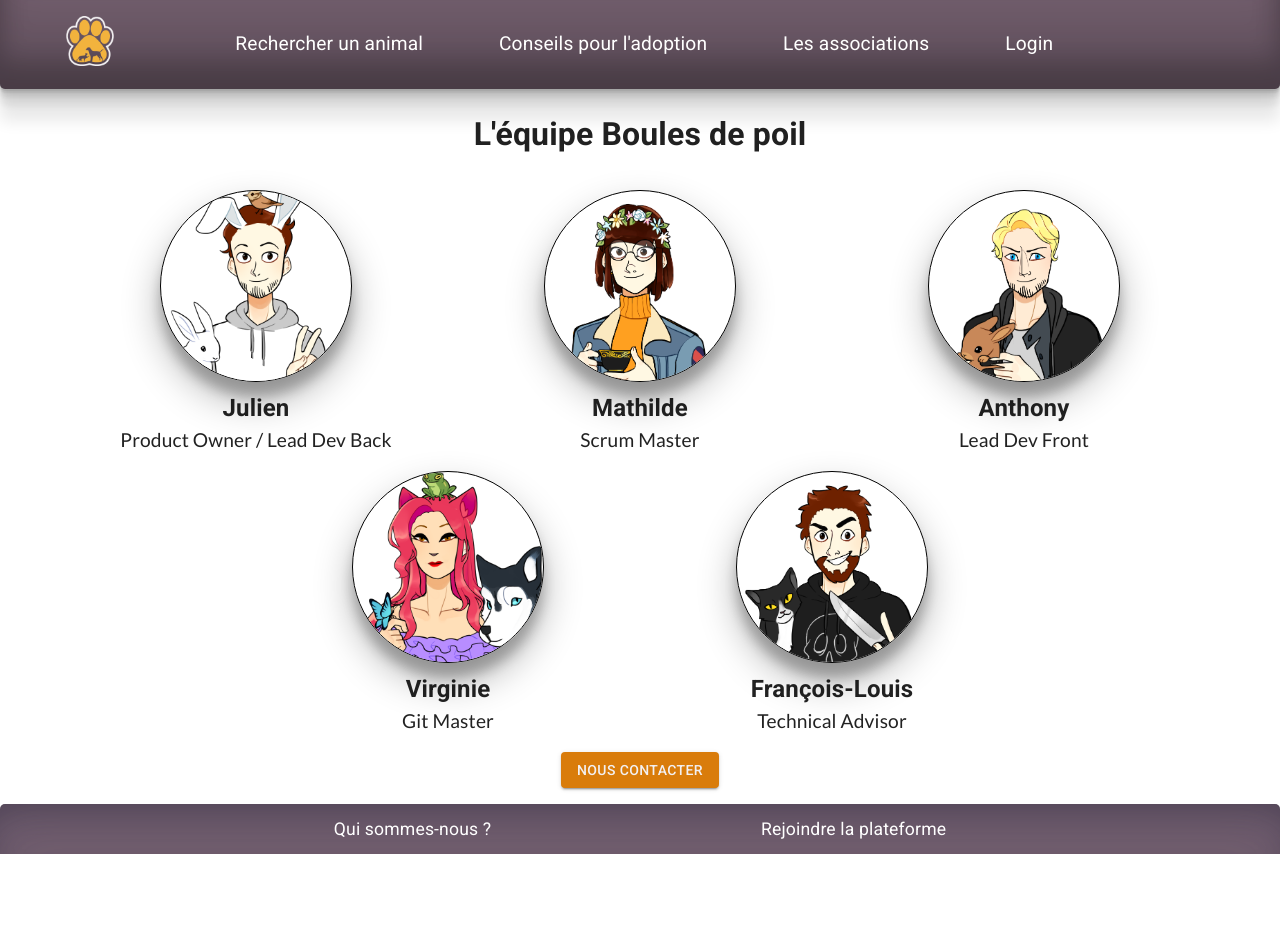
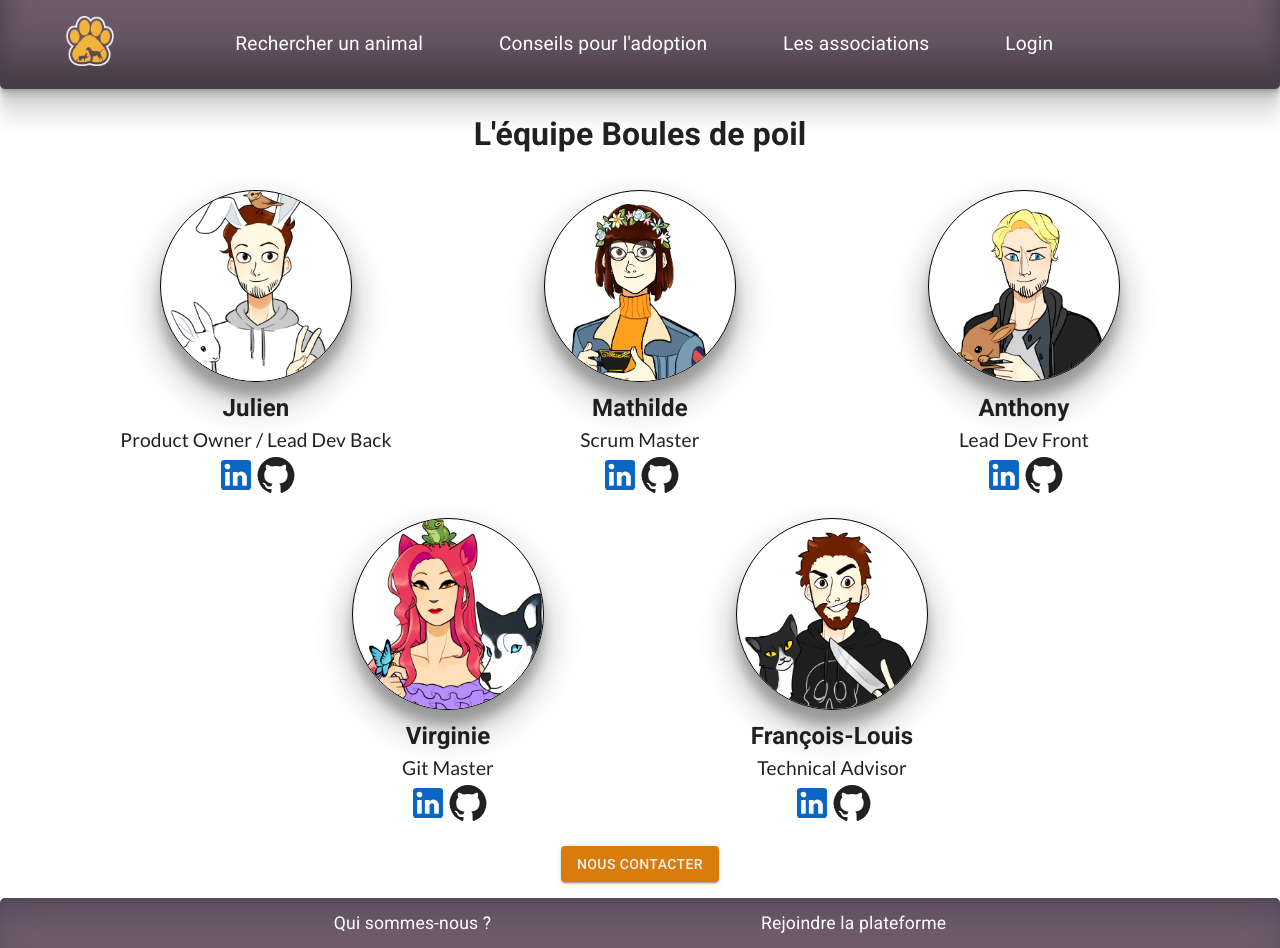
Before and after one commit to VirginieT/Boule_de_poils_front, a React app: page /equipe in a window 1280 px wide. Shown: the top 948 px of the page. Before the commit the page ends 854 px from the top, so only its background shows below. Built offline with nearby package versions, Linux system fonts and the light colour scheme; a web font is replaced by a local one.

Commit message:
feat(team): add sn links

```diff
--- a/src/assets/index.html
+++ b/src/assets/index.html
@@ -10,8 +10,6 @@
 		<link rel="preconnect" href="https://fonts.googleapis.com">
 		<link rel="preconnect" href="https://fonts.gstatic.com" crossorigin>
 		<link href="https://fonts.googleapis.com/css2?family=Press+Start+2P&display=swap" rel="stylesheet">
-		<link rel="preconnect" href="https://fonts.googleapis.com">
-		<link rel="preconnect" href="https://fonts.gstatic.com" crossorigin>
 		<link href="https://fonts.googleapis.com/css2?family=Arima+Madurai:wght@100;200;300;400;500;700;800;900&family=Noto+Sans+Display:ital,wght@0,200;0,300;0,400;0,500;1,100;1,200;1,400;1,500&family=Roboto:ital,wght@1,300&display=swap" rel="stylesheet">
 		<link href="https://fonts.googleapis.com/css2?family=Lato:ital,wght@0,100;0,300;0,400;0,700;1,100;1,300;1,400;1,700&display=swap" rel="stylesheet">
         <title>Boule de poils</title>
--- a/src/components/Team/team.js
+++ b/src/components/Team/team.js
@@ -1,5 +1,7 @@
 import { Button } from '@mui/material';
 import CssBaseline from '@mui/material/CssBaseline';
+import LinkedInIcon from '@mui/icons-material/LinkedIn';
+import GitHubIcon from '@mui/icons-material/GitHub';
 import AvatarF from 'src/assets/images/avatar_francois.png';
 import AvatarJ from 'src/assets/images/avatar_julien.png';
 import AvatarM from 'src/assets/images/avatar_mathilde.png';
@@ -16,26 +18,46 @@ const Team = () => (
         <img className="team__pic" src={AvatarJ} alt="Julien" />
         <h3 className="team__name">Julien</h3>
         <h4 className="team__role">Product Owner / Lead Dev Back</h4>
+        <div className="team__links">
+          <a href=""><LinkedInIcon className="team__ldkn" style={{ fontSize: 40 }}></LinkedInIcon></a>
+          <a href=""><GitHubIcon className="team__gh" style={{ fontSize: 40 }}></GitHubIcon></a>
+        </div>
       </div>
       <div className="team__card">
         <img className="team__pic" src={AvatarM} alt="Mathilde" />
         <h3 className="team__name">Mathilde</h3>
         <h4 className="team__role">Scrum Master</h4>
+        <div className="team__links">
+          <a href=""><LinkedInIcon className="team__ldkn" style={{ fontSize: 40 }}></LinkedInIcon></a>
+          <a href=""><GitHubIcon className="team__gh" style={{ fontSize: 40 }}></GitHubIcon></a>
+        </div>
       </div>
       <div className="team__card">
         <img className="team__pic" src={AvatarA} alt="Anthony" />
         <h3 className="team__name">Anthony</h3>
         <h4 className="team__role">Lead Dev Front</h4>
+        <div className="team__links">
+          <a href=""><LinkedInIcon className="team__ldkn" style={{ fontSize: 40 }}></LinkedInIcon></a>
+          <a href=""><GitHubIcon className="team__gh" style={{ fontSize: 40 }}></GitHubIcon></a>
+        </div>
       </div>
       <div className="team__card">
         <img className="team__pic" src={AvatarV} alt="Virginie" />
         <h3 className="team__name">Virginie</h3>
         <h4 className="team__role">Git Master</h4>
+        <div className="team__links">
+          <a href=""><LinkedInIcon className="team__ldkn" style={{ fontSize: 40 }}></LinkedInIcon></a>
+          <a href=""><GitHubIcon className="team__gh" style={{ fontSize: 40 }}></GitHubIcon></a>
+        </div>
       </div>
       <div className="team__card">
         <img className="team__pic" src={AvatarF} alt="Julien" />
         <h3 className="team__name">François-Louis</h3>
         <h4 className="team__role">Technical Advisor</h4>
+        <div className="team__links">
+          <a href="https://www.linkedin.com/in/fran%C3%A7ois-louis-t/"><LinkedInIcon className="team__ldkn" style={{ fontSize: 40 }}></LinkedInIcon></a>
+          <a href="https://github.com/Francois-Louis"><GitHubIcon className="team__gh" style={{ fontSize: 40 }}></GitHubIcon></a>
+        </div>
       </div>
     </div>
     <Button variant="contained" color="secondary" className="team__btn"><a href="mailto:admin@boulesdepoil.com">Nous contacter</a></Button>
--- a/src/components/Team/team.scss
+++ b/src/components/Team/team.scss
@@ -47,6 +47,10 @@
       font-size: 1.2em;
        text-align: center;
       width: 40vw;
+     }
+
+     &__ldkn {
+        color: #0A66C2;
      }
 }
 
```
